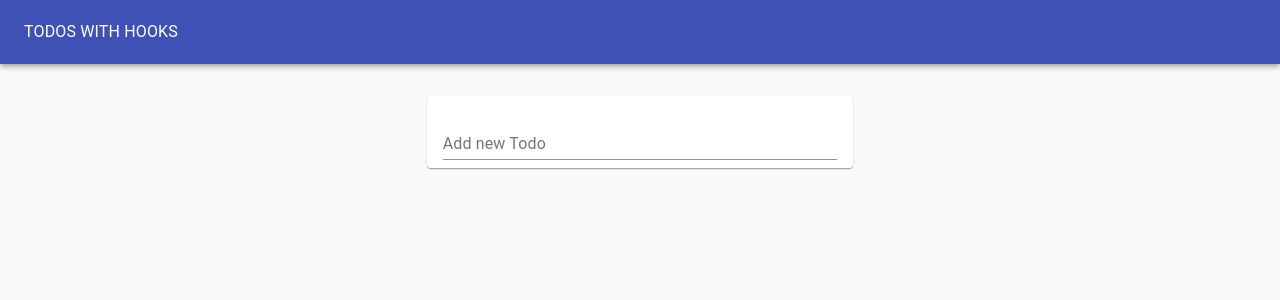
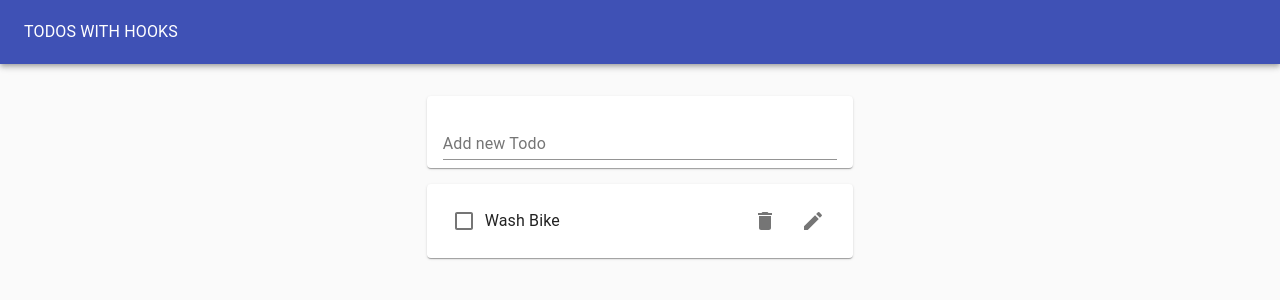
Before and after one commit to neeerajtk/Todo-List-Hooks, a React (Create React App) app in the folder todo/: page / in a window 1280 px wide. Shown: the top 300 px of the page. Built offline with nearby package versions, Linux system fonts and the light colour scheme.

Commit message:
uselocalstoragestate added

```diff
--- a/todo/src/TodoApp.js
+++ b/todo/src/TodoApp.js
@@ -1,4 +1,4 @@
-import React, {useEffect} from 'react';
+import React from 'react';
 import useTodoState from "./hooks/useTodoState";
 import TodoList from './TodoList';
 import TodoForm from './TodoForm';
@@ -9,8 +9,10 @@
 import Grid from "@material-ui/core/Grid";
 
 function TodoApp(){
-    const initialTodos = JSON.parse(window.localStorage.getItem('todos')||"[]");
+    const initialTodos = [{id: 1, task:"Wash Bike", completed: false}];
     const {todos, addTodo, removeTodo, toggleTodo, editTodo} = useTodoState(initialTodos);
+
+
 
     // const initialTodos = [
     //     {id: 1,task: "Wash bike", completed: false},
@@ -18,10 +20,6 @@
     //     {id: 3,task: "Dry bike", completed: false}
     // ];
 
-
-    useEffect(()=>{
-        window.localStorage.setItem("todos", JSON.stringify(todos));
-    },[todos])
 
 
 
--- /dev/null
+++ b/todo/src/hooks/useLocalStorageState.js
@@ -0,0 +1,21 @@
+import {useState,useEffect} from "react";
+
+function LocalStorageState(key,defaultVal){
+    const [state, setState] = useState(()=>{
+        let val;
+        try {
+            val = JSON.parse(window.localStorage.getItem(key) || String(defaultVal))
+        }
+        catch(e){
+            val = defaultVal;
+        }
+        return val;
+    });
+    useEffect(()=>{
+        window.localStorage.setItem(key, JSON.stringify(state));
+    }, [state]);
+
+    return [state, setState];
+
+}
+export default LocalStorageState;
--- a/todo/src/hooks/useTodoState.js
+++ b/todo/src/hooks/useTodoState.js
@@ -1,8 +1,8 @@
-import {useState} from "react";
+import useLocalStorageState from "./useLocalStorageState";
 import uuid from "uuid/dist/v4";
 
 export default initialTodos => {
-    const [todos, setTodos] = useState(initialTodos);
+    const [todos, setTodos] = useLocalStorageState("todos",initialTodos);
     return {
         todos,
         addTodo: newTodoText => {
```
